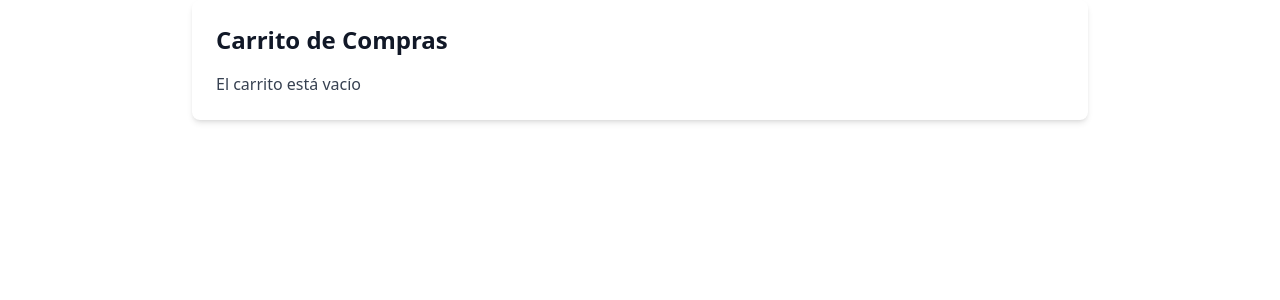
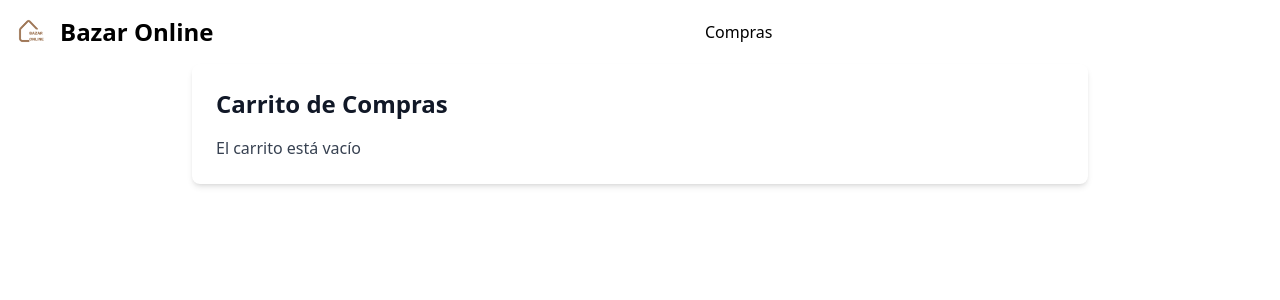
Before and after one commit to IDGS-803-21000160/BazarOnline, a React (Vite) app: page /cart in a window 1280 px wide. Shown: the top 300 px of the page. Built offline with nearby package versions, Linux system fonts and the light colour scheme.

Commit message:
feat: compras

```diff
--- a/src/components/Cart.jsx
+++ b/src/components/Cart.jsx
@@ -1,3 +1,4 @@
+import { Link } from "react-router-dom";
 import { useCart } from "../pages/CartContext";
 function Cart() {
   const { cartItems, removeFromCart, clearCart } = useCart();
@@ -33,12 +34,36 @@ function Cart() {
         }
       })
       .catch((error) => {
-        console.error("Error al comprar:", error);
-        alert(`Hubo un problema con la compra: ${error.message}`);
+        alert("Compra realizada con éxito");
+        clearCart();
       });
   };
 
   return (
+    <div>
+      <nav className="bg-white border-gray-200 dark:bg-gray-900">
+        <div className="max-w-screen-xl flex flex-wrap items-center justify-between mx-auto p-4">
+          <a
+            href="https://flowbite.com/"
+            className="flex items-center space-x-3 rtl:space-x-reverse"
+          >
+            <img
+              src="../../public/bazzar.png"
+              className="h-8"
+              alt="Flowbite Logo"
+            />
+            <span className="self-center text-2xl font-semibold whitespace-nowrap dark:text-white">
+              Bazar Online
+            </span>
+          </a>
+          <Link to="/sales">Compras</Link>
+
+          <div
+            className="hidden w-full md:block md:w-auto"
+            id="navbar-default"
+          ></div>
+        </div>
+      </nav>
       <div className="max-w-4xl mx-auto p-6 bg-white rounded-lg shadow-md dark:bg-gray-800 dark:border-gray-700">
         <h2 className="text-2xl font-bold text-gray-900 dark:text-white mb-4">
           Carrito de Compras
@@ -85,6 +110,7 @@ function Cart() {
           </div>
         )}
       </div>
+    </div>
   );
 }
 
--- a/src/components/ListSales.jsx
+++ b/src/components/ListSales.jsx
@@ -1,5 +1,14 @@
-const ListSales = () => {
-  return <div>ListSales</div>;
+const ListSales = ({ sales }) => {
+  return (
+    <ul>
+      {sales.map((sale) => (
+        <li key={sale.id}>
+          <p>{sale.date}</p>
+          <p>{sale.total}</p>
+        </li>
+      ))}
+    </ul>
+  );
 };
 
 export default ListSales;
--- a/src/components/SearchBox.jsx
+++ b/src/components/SearchBox.jsx
@@ -22,7 +22,7 @@ const SearchBox = () => {
               className="flex items-center space-x-3 rtl:space-x-reverse"
             >
               <img
-                src="https://flowbite.com/docs/images/logo.svg"
+                src="../../public/bazzar.png"
                 className="h-8"
                 alt="Flowbite Logo"
               />
--- a/src/pages/ProductDetail.jsx
+++ b/src/pages/ProductDetail.jsx
@@ -7,7 +7,7 @@ function ProductDetail() {
   const [product, setProduct] = useState(null);
 
   useEffect(() => {
-    fetch(`https://bazarReact.somee.com/api/sales/items/${id}`)
+    fetch(`http://backbazarapis.somee.com/api/sales/items/${id}`)
       .then((response) => response.json())
       .then((data) => setProduct(data))
       .catch((error) => console.error("Error fetching data:", error));
--- a/src/pages/Sales.jsx
+++ b/src/pages/Sales.jsx
@@ -4,7 +4,7 @@ function Sales() {
   const [sales, setSales] = useState([]);
 
   useEffect(() => {
-    fetch("/api/sales")
+    fetch("http://backbazarapis.somee.com/api/sales/sales")
       .then((response) => response.json())
       .then((data) => setSales(data))
       .catch((error) => console.error("Error fetching data:", error));
--- a/src/pages/SearchResults.jsx
+++ b/src/pages/SearchResults.jsx
@@ -8,7 +8,7 @@ function SearchResults() {
   const query = new URLSearchParams(location.search).get("search");
 
   useEffect(() => {
-    fetch(`https://bazarReact.somee.com/api/sales/items${query}`)
+    fetch(`http://backbazarapis.somee.com/api/sales/items${query}`)
       .then((response) => response.json())
       .then((data) => {
         setProducts(data);
```
Also changed, not shown: public/bazzar.png (added). Lines whose indentation alone changed are shown as unchanged.
